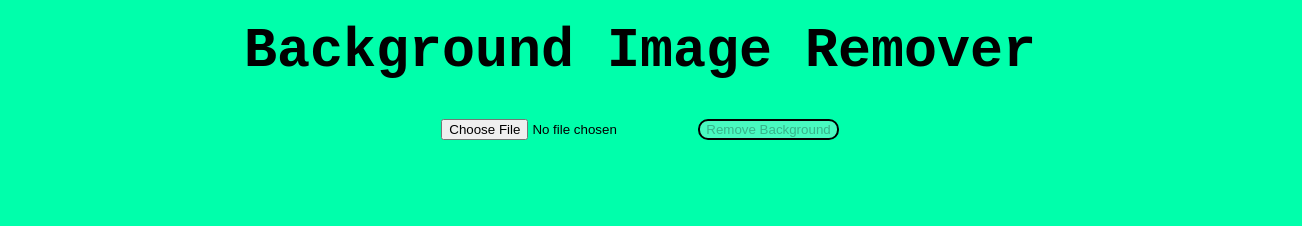
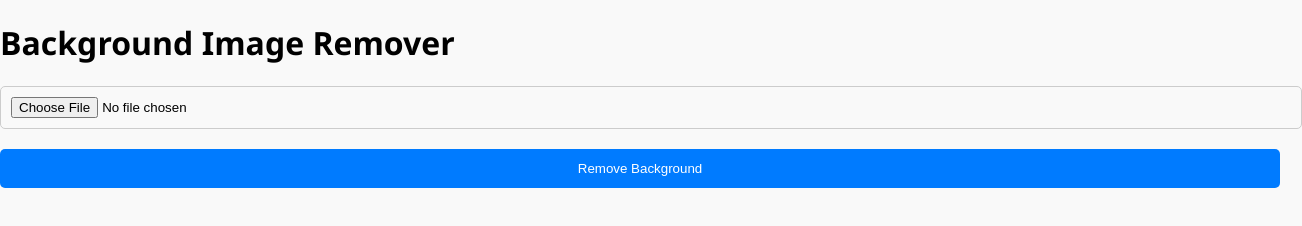
Before and after one commit to MujammilNaykodi/image_background_remover, a plain HTML site: page index.html in a window 1280 px wide. Shown: the whole page, 1302 px wide, since content can reach past the window. Drawn offline with Linux system fonts and the light colour scheme.

Commit message:
Update style.css

```diff
--- a/style.css
+++ b/style.css
@@ -1,58 +1,63 @@
-/* #resultContainer {
-  margin-top: 20px;
-}
+body {
+    margin: 0;
+    font-family: 'Segoe UI', Tahoma, Geneva, Verdana, sans-serif;
+    background-color: #f9f9f9;
+  }
 
-#resultImage {
-  max-width: 500px;
-  max-height: 500px;
-}
-.center{
-  display: flex;
-  align-items: center;
-  justify-content: center;
-} */
-body {
-  display: flex;
-  justify-content: center;
-  align-items: center;
-  height: 20vh;
-  margin: 0;
-  background-color:#00ffab;
-}
+  .container {
+    width: 50%;
+    margin: 50px auto;
+    padding: 20px;
+    background-color: #fff;
+    border-radius: 10px;
+    box-shadow: 0 4px 8px rgba(0, 0, 0, 0.1);
+  }
 
-.center {
-  text-align: center;
-}
+  .header {
+    text-align: center;
+    margin-bottom: 20px;
+    font-size: 32px;
+    color: #333;
+  }
 
-.center h1 {
-  margin-top: 0;
-}
-#resultContainer {
-  position: absolute;
-  top: 50%;
-  left: 50%;
-  transform: translate(-50%, -50%);
-}
-/* .resultImage {
-  width: 600px;
-  height: 600px;
-  margin-bottom: 20px;
-} */
+  input[type="file"] {
+    display: block;
+    width: 100%;
+    margin-bottom: 20px;
+    padding: 10px;
+    border: 1px solid #ccc;
+    border-radius: 5px;
+  }
 
+  button {
+    display: block;
+    width: 100%;
+    padding: 12px;
+    background-color: #007bff;
+    color: #fff;
+    border: none;
+    border-radius: 5px;
+    cursor: pointer;
+    transition: background-color 0.3s ease;
+  }
 
+  button:hover {
+    background-color: #0056b3;
+  }
 
+  .result {
+    margin-top: 20px;
+    text-align: center;
+  }
 
+  img {
+    max-width: 100%;
+    height: auto;
+    margin-top: 20px;
+    border-radius: 5px;
+  }
 
-#resultImage {
-width: 600px;
-  height: 600px;
-}
-.style{
-  font-family: 'Courier New', Courier, monospace;
-  font-size: large;
-  font-size: 55px;
-}
-#removeButton{
-  border:2px solid black;
-  border-radius: 10px;
-}
+  a {
+    color: #007bff;
+    text-decoration: none;
+  }
```
